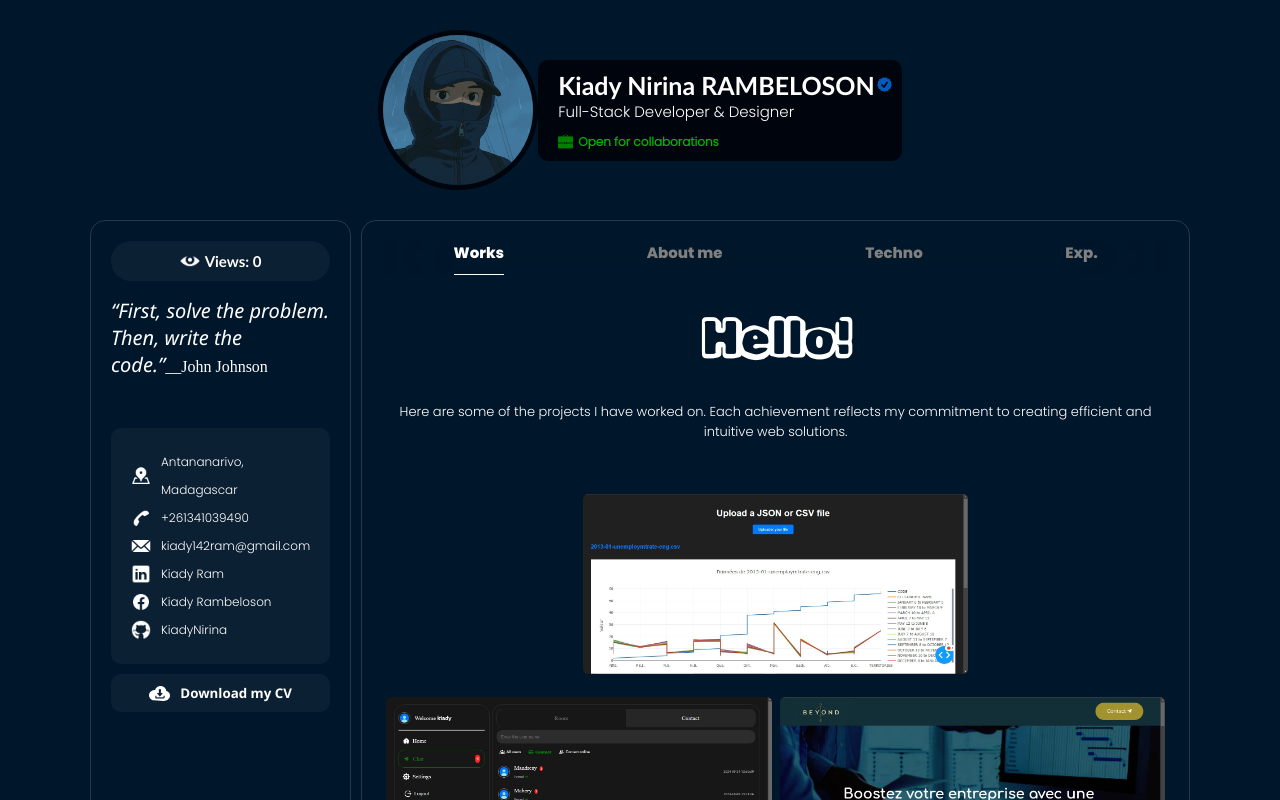
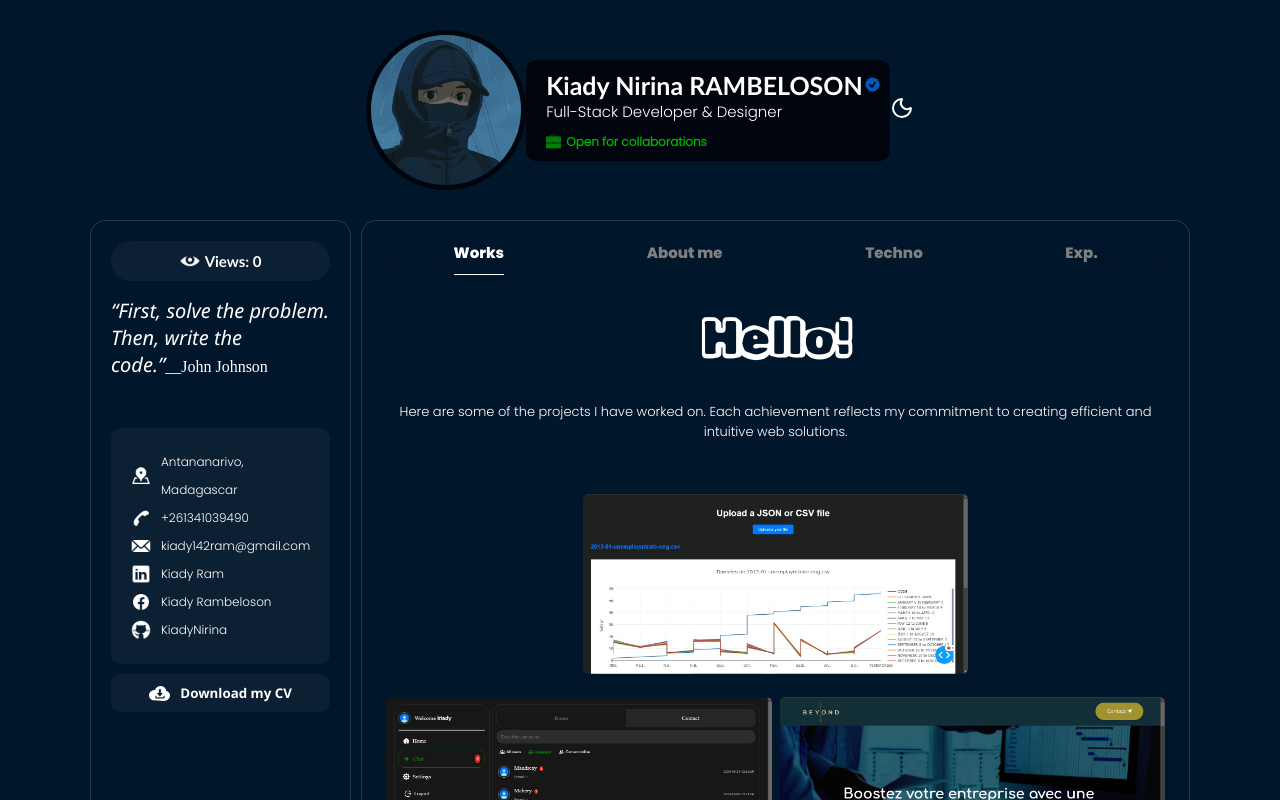
Before and after one commit to KiadyNirina/KiadyN, a SvelteKit app: page / in a window 1280 px wide. Shown: the top 800 px of the page. Built offline with nearby package versions, Linux system fonts and the light colour scheme; no server answers.

Commit message:
Add lucide-svelte dependency and implement Theme component for light/dark mode toggle

```diff
--- a/package.json
+++ b/package.json
@@ -18,6 +18,7 @@
 	"type": "module",
 	"dependencies": {
 		"@emailjs/browser": "^4.4.1",
-		"@supabase/supabase-js": "^2.49.4"
+		"@supabase/supabase-js": "^2.49.4",
+		"lucide-svelte": "^0.503.0"
 	}
 }
--- /dev/null
+++ b/src/lib/Theme.svelte
@@ -0,0 +1,12 @@
+<script>
+    import { Sun, Moon } from 'lucide-svelte';
+    export let theme = 'light'; // ou dark, selon ton système
+  </script>
+
+  <div class="icon-container group">
+    {#if theme === 'light'}
+      <Sun class="w-6 h-6 text-yellow-500 dark:text-gray-200 transition-transform duration-300 group-hover:rotate-12" />
+    {:else}
+      <Moon class="w-6 h-6 text-gray-800 dark:text-yellow-400 transition-transform duration-300 group-hover:-rotate-12" />
+    {/if}
+  </div>
--- a/src/routes/+page.svelte
+++ b/src/routes/+page.svelte
@@ -9,6 +9,7 @@
     import { fade, fly, slide } from 'svelte/transition';
     import Loading from "../lib/Loading.svelte";
     import { supabase } from '$lib/supabaseClient';
+    import Theme from "../lib/Theme.svelte";
 
     let phase = 1;
     let delay2 = 2000;
@@ -65,6 +66,7 @@
                 <p>Full-Stack Developer & Designer</p>
                 <p id="openWork"><img src="business.png" alt=""> <span>Open for collaborations</span></p>
             </div>
+            <Theme theme="dark" />
         </div>
     </div>
     <div class="body">
```
Also changed, not shown: 1 other file (tests, documents, lock files or other folders).
